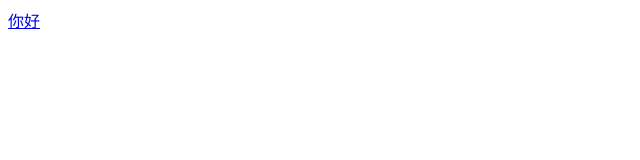
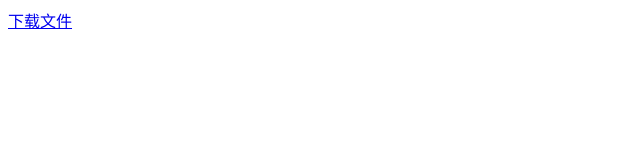
Before and after one commit to mtxgdn2/null, a plain HTML site: page index.html in a window 1280 px wide. Shown: the full height of the page, 0-640 px from the left. Drawn offline with Linux system fonts and the light colour scheme.

Commit message:
Update index.html

```diff
--- a/index.html
+++ b/index.html
@@ -6,6 +6,6 @@
     <title></title>
 </head>
 <body>
-    <a href="https://www.baidu.com/">你好</a>
+    <a href="https://mtxgdn2.github.io/null/elevator/elevator.cpp" download="elevator.cpp">下载文件</a>
 </body>
 </html>
```
